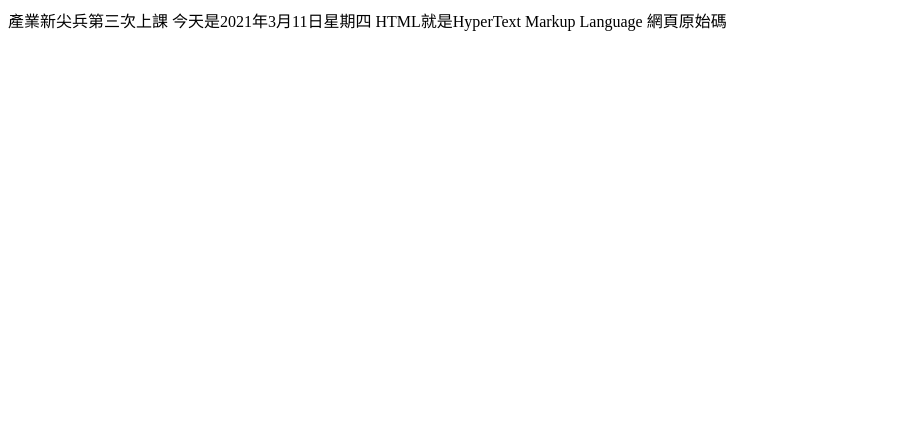
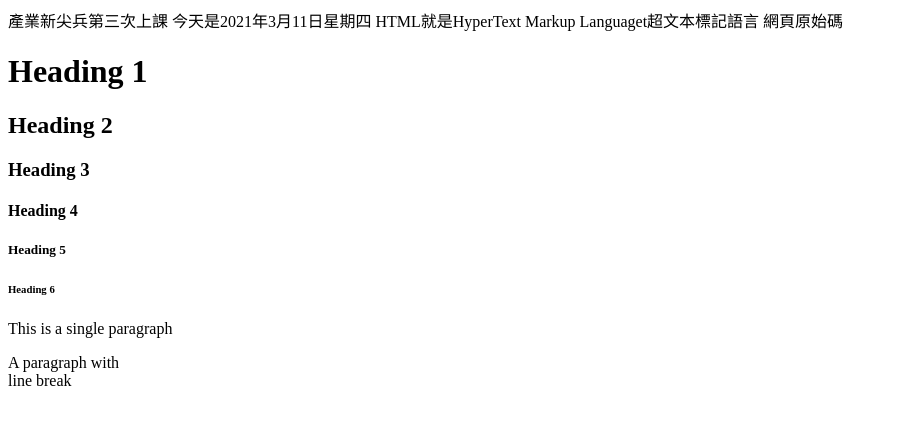
Before and after one commit to ponkan0201/happy888, a plain HTML site: page index.html in a window 1280 px wide. Shown: the whole page, without its empty margins (0-897 px from the left). Drawn offline with Linux system fonts and the light colour scheme.

Commit message:
自動排版

```diff
--- a/index.html
+++ b/index.html
@@ -1,15 +1,29 @@
 <!DOCTYPE html>
 <html lang="zh-Hant-TW">
+
 <head>
     <meta charset="UTF-8">
     <meta http-equiv="X-UA-Compatible" content="IE=edge">
     <meta name="viewport" content="width=device-width, initial-scale=1.0">
     <title>快樂888</title>
 </head>
+
 <body>
-產業新尖兵第三次上課
-今天是2021年3月11日星期四
-HTML就是HyperText Markup Language
-網頁原始碼
+    產業新尖兵第三次上課
+    今天是2021年3月11日星期四
+    HTML就是HyperText Markup Languaget超文本標記語言
+    網頁原始碼
+
+    <h1>Heading 1</h1>
+    <h2>Heading 2</h2>
+    <h3>Heading 3</h3>
+    <h4>Heading 4</h4>
+    <h5>Heading 5</h5>
+    <h6>Heading 6</h6>
+
+    <p>This is a single paragraph</p>
+    <p>A paragraph with<br />line break</p>
+
 </body>
+
 </html>
```
